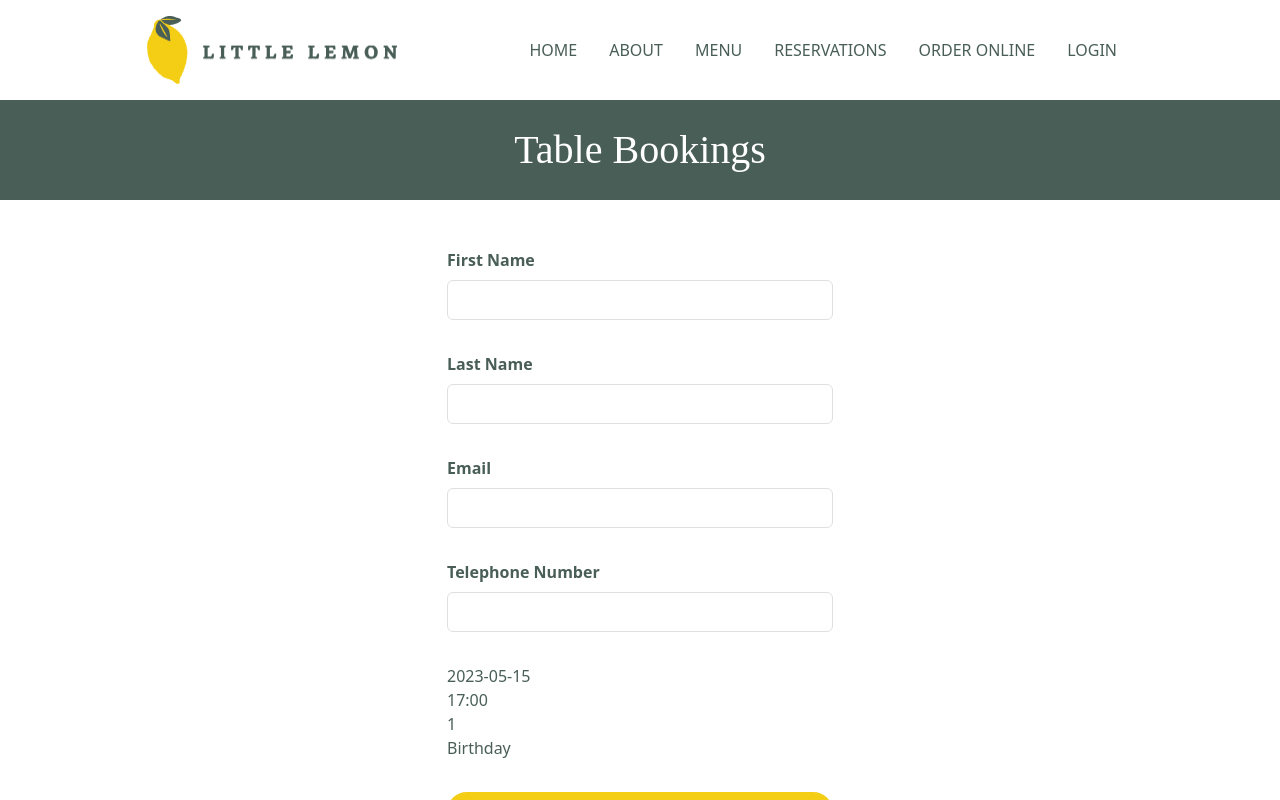
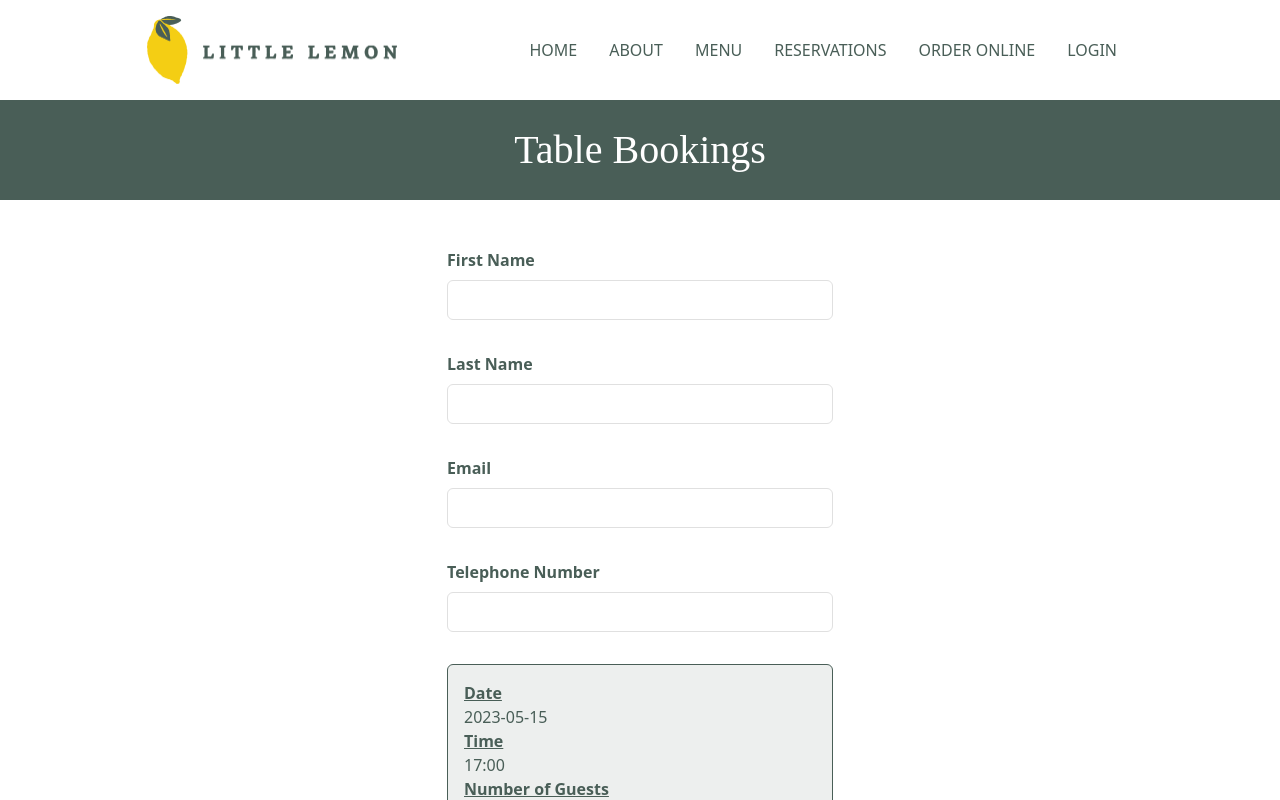
Before and after one commit to IbrahimFakhir/Little-Lemon-Restaurant, a React (Create React App) app in the folder Client/: page /reservations in a window 1280 px wide. Both pictures are taken after a click on the button "Continue". Shown: the top 800 px of the page. Built offline with nearby package versions, Linux system fonts and the light colour scheme; a web font is replaced by a local one.

Commit message:
styled info-card before submition

```diff
--- a/Client/src/components/pages/Reservations/ReservationSubmit.js
+++ b/Client/src/components/pages/Reservations/ReservationSubmit.js
@@ -120,10 +120,20 @@ const ReservationSubmit = () => {
                 </FormField>
 
                 <div className="check-info">
-                    <p>{location.state.date}</p>
-                    <p>{location.state.time}</p>
-                    <p>{location.state.numGuests}</p>
-                    <p>{location.state.occasion}</p>
+                    <div>
+                        <p className="label">Date</p>
+                        <p>{location.state.date}</p>
+                    </div>
+                        <p className="label">Time</p>
+                        <p>{location.state.time}</p>
+                    <div>
+                        <p className="label">Number of Guests</p>
+                        <p>{location.state.numGuests}</p>
+                    </div>
+                    <div>
+                        <p className="label">Occasion</p>
+                        <p>{location.state.occasion}</p>
+                    </div>
                 </div>
 
                 <button
@@ -131,7 +141,7 @@ const ReservationSubmit = () => {
                     type="submit"
                     disabled={!areAllFieldsValid}
                 >
-                    Continue
+                    Submit
                 </button>
 
             </form>
--- a/Client/src/components/pages/Reservations/index.css
+++ b/Client/src/components/pages/Reservations/index.css
@@ -7,6 +7,22 @@
 
 .reservations form {
     margin: 0 auto 1.875rem auto;
+}
+
+.reservations .check-info {
+    display: flex;
+    flex-direction: column;
+    justify-content: center;
+    align-content: space-between;
+    border: #495E57 solid 0.1rem;
+    border-radius: 0.375rem;
+    padding: 16px;
+    background-color: #EDEFEE;
+}
+
+.label {
+    font-weight: bold;
+    text-decoration: underline;
 }
 
 .form-field {
```
